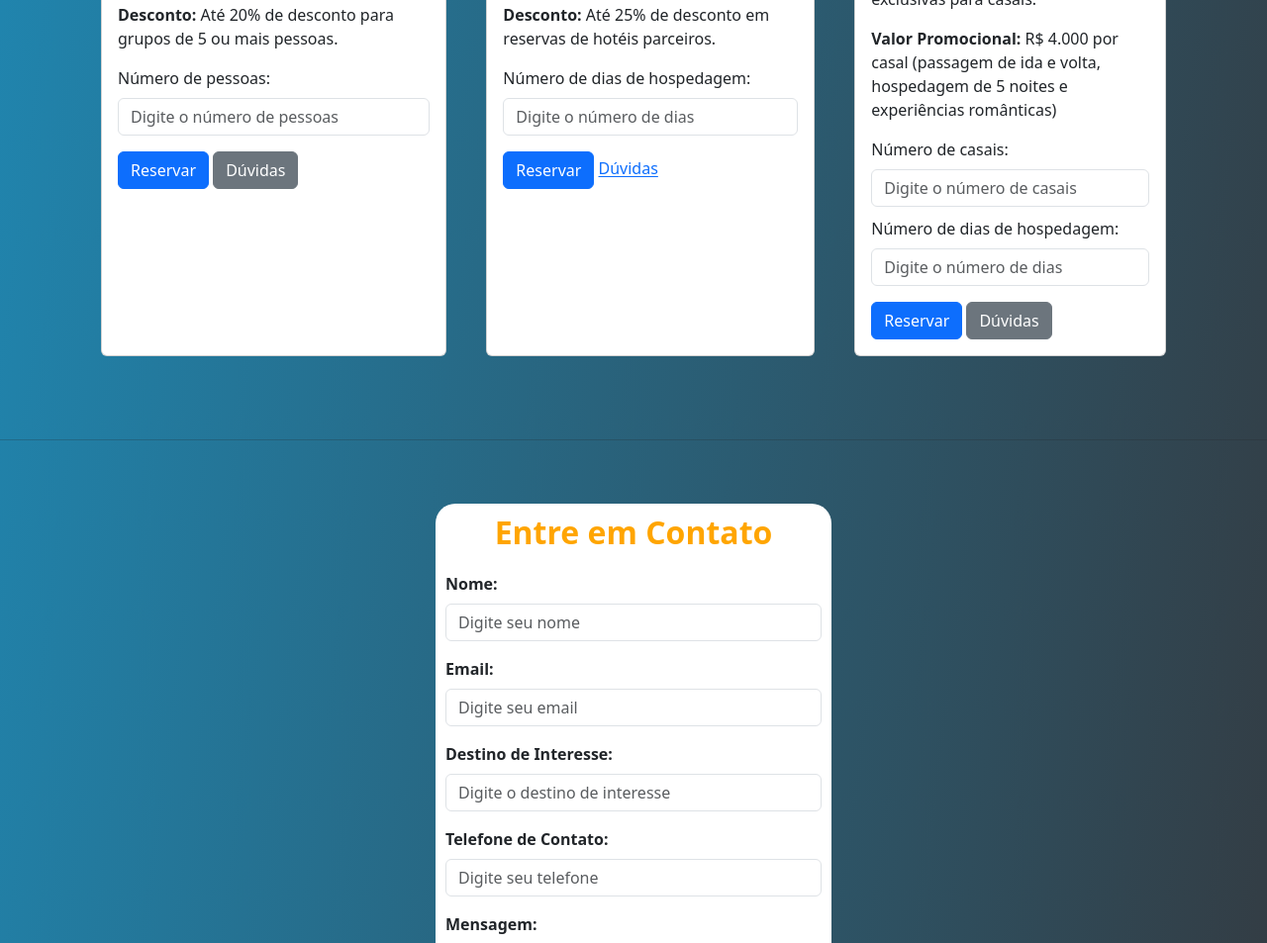
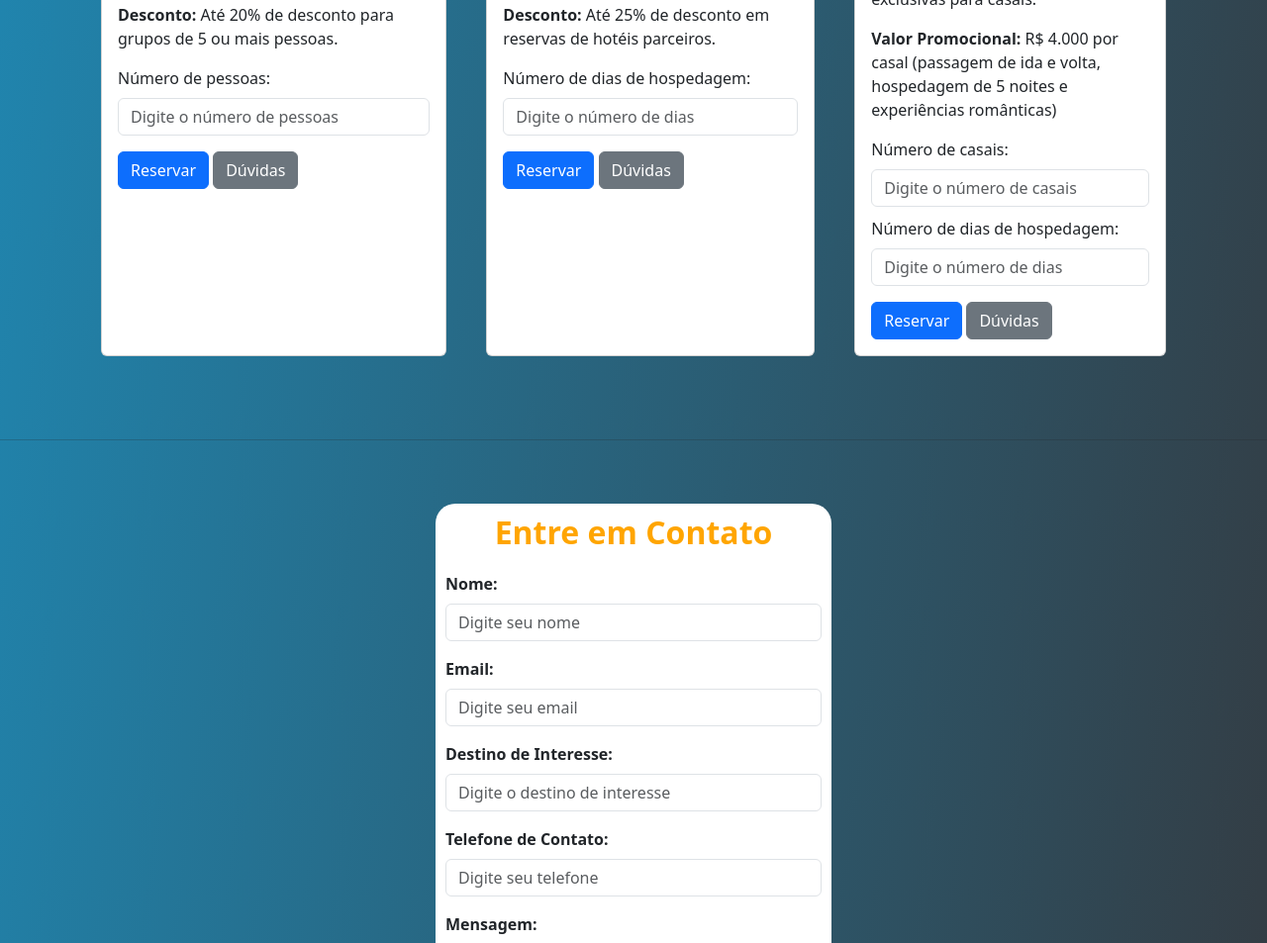
Before and after one commit to cleanrcosta/viabello, a plain HTML site: page index.html in a window 1280 px wide. Shown: the part 8663-9616 px from the top of the page at 99% size. Drawn offline with nearby package versions, Linux system fonts and the light colour scheme.

Commit message:
Att Bug Botao no card de promoçoes

```diff
--- a/index.html
+++ b/index.html
@@ -1408,7 +1408,7 @@
                             placeholder="Digite o número de dias">
                     </div>
                     <a href="#" class="btn btn-primary">Reservar</a>
-                    <a href="#contato class=" btn btn-secondary">Dúvidas</a>
+                    <a href="#contato" class="btn btn-secondary">Dúvidas</a>
                 </div>
             </div>
             <br>
```
